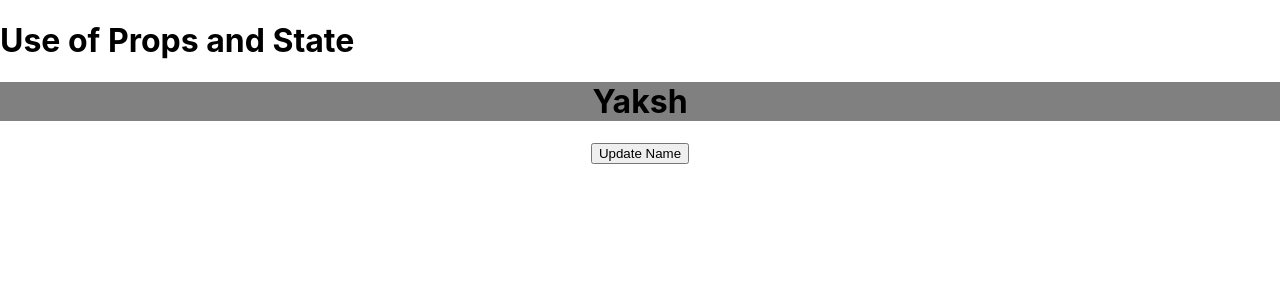
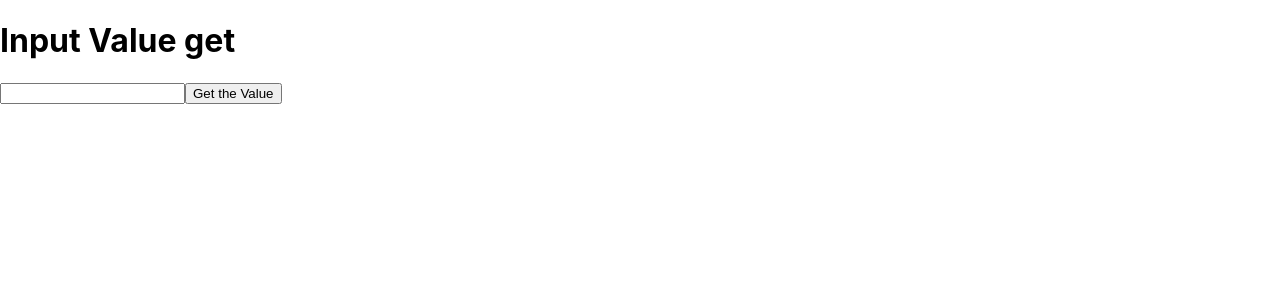
Before and after one commit to yakshjethva/react, a React (Create React App) app in the folder blog/: page / in a window 1280 px wide. Shown: the top 300 px of the page. Built offline with nearby package versions, Linux system fonts and the light colour scheme.

Commit message:
Input value get without form

```diff
--- a/blog/src/App.js
+++ b/blog/src/App.js
@@ -1,7 +1,7 @@
 // import logo from './logo.svg';
 import React, { useState } from 'react';
-import './App.css';
-import PropsFunctionalDemo from './PropsFunctionalDemo';
+//import './App.css';
+//import PropsFunctionalDemo from './PropsFunctionalDemo';
 // import ClassComponent from './ClassComponent';
 // import ButtonComponent from './ButtonComponent';
 
@@ -22,7 +22,8 @@ import PropsFunctionalDemo from './PropsFunctionalDemo';
 // 	);
 // }
 
-function App() {
+/*State and Props demo */
+/*function App() {
 	const [name, setName] = useState("Yaksh");
 	return (
 		<div>
@@ -30,6 +31,30 @@ function App() {
 			<PropsFunctionalDemo name={name} />
 			<div style={{ textAlign: 'center', margin: '15px' }}>
 				<button onClick={() => { setName("Updated Name") }} >Update Name</button>
+			</div>
+		</div>
+	);
+}*/
+
+/* Get input value without form for the inputbox only */
+function App() {
+	const [data, setData] = useState(null);
+	const [print, setPrint] = useState(false);
+
+	function getData(val)
+	{
+		console.warn(val.target.value);
+		setData(val.target.value);
+		setPrint(false);
+	}
+	return (
+		<div>
+			<h1>Input Value get</h1>
+			<div class="InputValue">
+				{print ? <p>{data}</p> : null}
+
+				<input type="text" onInput={getData}></input>
+				<button onClick={()=>setPrint(true)}>Get the Value</button>
 			</div>
 		</div>
 	);
```
